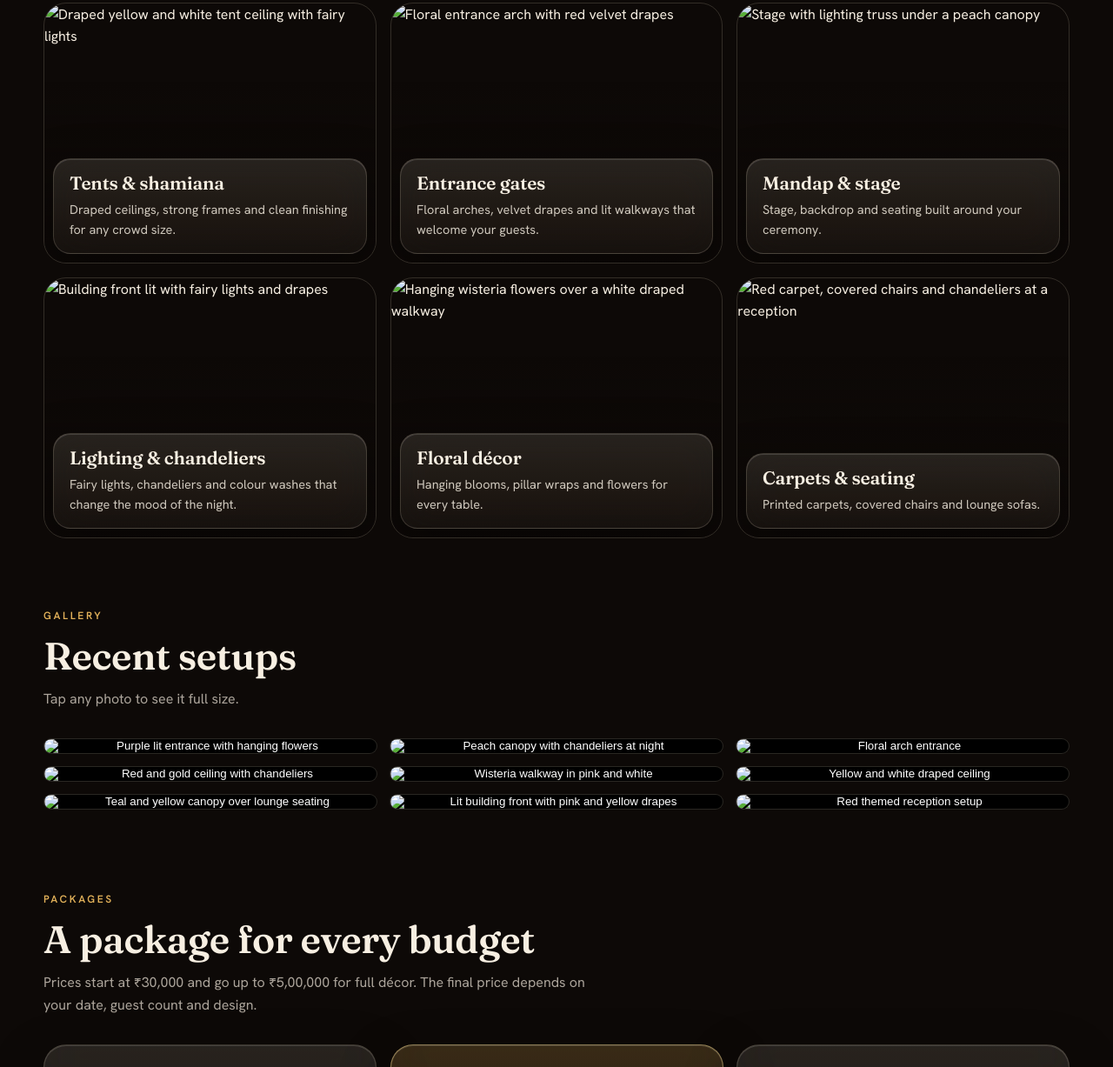
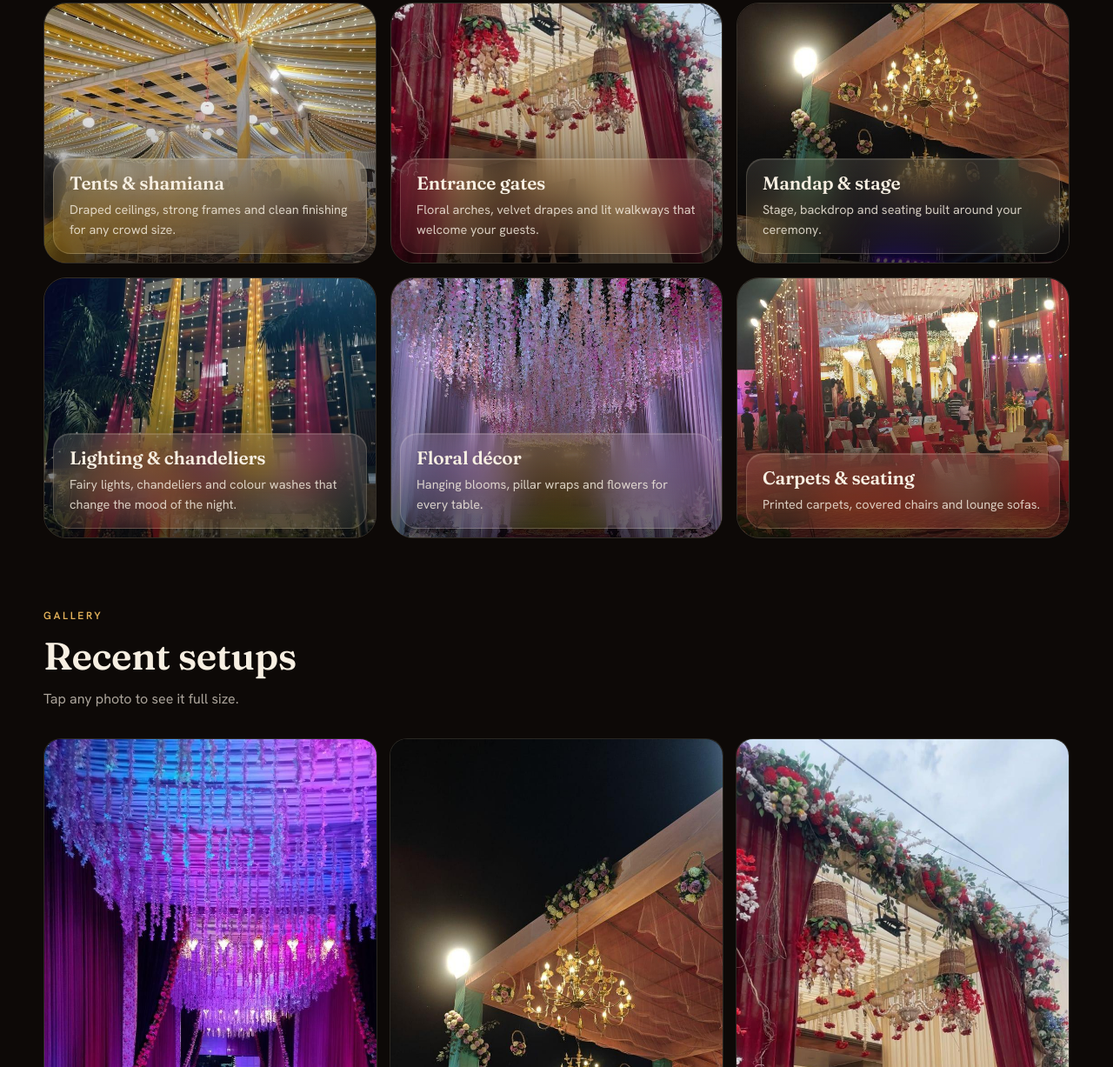
Before and after one commit to samar-debug-ux/Rawat-tent-house, a plain HTML site: page index.html in a window 1280 px wide. Shown: the part 1573-2800 px from the top of the page at 87% size. Drawn offline with Linux system fonts and the light colour scheme.

Commit message:
Add files via upload

```diff
--- a/index.html
+++ b/index.html
@@ -291,15 +291,15 @@ footer .brand b{color:var(--text)}
 <main id="top">
   <div class="hero">
     <div class="reel" id="reel" aria-hidden="true">
-      <img class="on" src="img/p08.jpg" alt="">
-      <img src="img/p05.jpg" alt="" loading="lazy">
-      <img src="img/p00.jpg" alt="" loading="lazy">
-      <img src="img/p01.jpg" alt="" loading="lazy">
-      <img src="img/p07.jpg" alt="" loading="lazy">
-      <img src="img/p04.jpg" alt="" loading="lazy">
-      <img src="img/p06.jpg" alt="" loading="lazy">
-      <img src="img/p03.jpg" alt="" loading="lazy">
-      <img src="img/p02.jpg" alt="" loading="lazy">
+      <img class="on" src="p08.jpg" alt="">
+      <img src="p05.jpg" alt="" loading="lazy">
+      <img src="p00.jpg" alt="" loading="lazy">
+      <img src="p01.jpg" alt="" loading="lazy">
+      <img src="p07.jpg" alt="" loading="lazy">
+      <img src="p04.jpg" alt="" loading="lazy">
+      <img src="p06.jpg" alt="" loading="lazy">
+      <img src="p03.jpg" alt="" loading="lazy">
+      <img src="p02.jpg" alt="" loading="lazy">
     </div>
     <div class="hero-in">
       <div class="hero-copy">
@@ -329,23 +329,23 @@ footer .brand b{color:var(--text)}
       <p data-i="ex_p">Short films made from our own setups. Tap a film to play or pause.</p>
     </div>
     <div class="vids rv" id="vids">
-      <button class="vid" type="button" data-src="videos/showreel.mp4" data-poster="videos/showreel.jpg" aria-label="Play showreel">
-        <img class="poster" src="videos/showreel.jpg" alt="">
+      <button class="vid" type="button" data-src="showreel.mp4" data-poster="showreel.jpg" aria-label="Play showreel">
+        <img class="poster" src="showreel.jpg" alt="">
         <div class="cap"><span class="chip" data-i="v1">Full showreel</span><span class="chip">0:23</span></div>
         <span class="pp"><svg class="i-play" viewBox="0 0 16 16"><path d="M4 2l10 6-10 6z"/></svg><svg class="i-pause" viewBox="0 0 16 16"><path d="M3 2h4v12H3zM9 2h4v12H9z"/></svg></span>
       </button>
-      <button class="vid" type="button" data-src="videos/entrances.mp4" data-poster="videos/entrances.jpg" aria-label="Play entrances film">
-        <img class="poster" src="videos/entrances.jpg" alt="">
+      <button class="vid" type="button" data-src="entrances.mp4" data-poster="entrances.jpg" aria-label="Play entrances film">
+        <img class="poster" src="entrances.jpg" alt="">
         <div class="cap"><span class="chip" data-i="v2">Entrances &amp; gates</span><span class="chip">0:14</span></div>
         <span class="pp"><svg class="i-play" viewBox="0 0 16 16"><path d="M4 2l10 6-10 6z"/></svg><svg class="i-pause" viewBox="0 0 16 16"><path d="M3 2h4v12H3zM9 2h4v12H9z"/></svg></span>
       </button>
-      <button class="vid" type="button" data-src="videos/ceilings.mp4" data-poster="videos/ceilings.jpg" aria-label="Play ceilings film">
-        <img class="poster" src="videos/ceilings.jpg" alt="">
+      <button class="vid" type="button" data-src="ceilings.mp4" data-poster="ceilings.jpg" aria-label="Play ceilings film">
+        <img class="poster" src="ceilings.jpg" alt="">
         <div class="cap"><span class="chip" data-i="v3">Ceilings &amp; canopies</span><span class="chip">0:14</span></div>
         <span class="pp"><svg class="i-play" viewBox="0 0 16 16"><path d="M4 2l10 6-10 6z"/></svg><svg class="i-pause" viewBox="0 0 16 16"><path d="M3 2h4v12H3zM9 2h4v12H9z"/></svg></span>
       </button>
-      <button class="vid" type="button" data-src="videos/nights.mp4" data-poster="videos/nights.jpg" aria-label="Play evenings film">
-        <img class="poster" src="videos/nights.jpg" alt="">
+      <button class="vid" type="button" data-src="nights.mp4" data-poster="nights.jpg" aria-label="Play evenings film">
+        <img class="poster" src="nights.jpg" alt="">
         <div class="cap"><span class="chip" data-i="v4">Lit-up evenings</span><span class="chip">0:14</span></div>
         <span class="pp"><svg class="i-play" viewBox="0 0 16 16"><path d="M4 2l10 6-10 6z"/></svg><svg class="i-pause" viewBox="0 0 16 16"><path d="M3 2h4v12H3zM9 2h4v12H9z"/></svg></span>
       </button>
@@ -359,12 +359,12 @@ footer .brand b{color:var(--text)}
       <p data-i="sv_p">One team for the tent, the stage, the lights and the flowers, so your function comes together in one go.</p>
     </div>
     <div class="svc">
-      <article class="card rv"><img src="img/p05.jpg" alt="Draped yellow and white tent ceiling with fairy lights" loading="lazy"><div class="glass"><h3 data-i="s1">Tents &amp; shamiana</h3><p data-i="s1p">Draped ceilings, strong frames and clean finishing for any crowd size.</p></div></article>
-      <article class="card rv"><img src="img/p00.jpg" alt="Floral entrance arch with red velvet drapes" loading="lazy"><div class="glass"><h3 data-i="s2">Entrance gates</h3><p data-i="s2p">Floral arches, velvet drapes and lit walkways that welcome your guests.</p></div></article>
-      <article class="card rv"><img src="img/p01.jpg" alt="Stage with lighting truss under a peach canopy" loading="lazy"><div class="glass"><h3 data-i="s3">Mandap &amp; stage</h3><p data-i="s3p">Stage, backdrop and seating built around your ceremony.</p></div></article>
-      <article class="card rv"><img src="img/p06.jpg" alt="Building front lit with fairy lights and drapes" loading="lazy"><div class="glass"><h3 data-i="s4">Lighting &amp; chandeliers</h3><p data-i="s4p">Fairy lights, chandeliers and colour washes that change the mood of the night.</p></div></article>
-      <article class="card rv"><img src="img/p07.jpg" alt="Hanging wisteria flowers over a white draped walkway" loading="lazy"><div class="glass"><h3 data-i="s5">Floral décor</h3><p data-i="s5p">Hanging blooms, pillar wraps and flowers for every table.</p></div></article>
-      <article class="card rv"><img src="img/p03.jpg" alt="Red carpet, covered chairs and chandeliers at a reception" loading="lazy"><div class="glass"><h3 data-i="s6">Carpets &amp; seating</h3><p data-i="s6p">Printed carpets, covered chairs and lounge sofas.</p></div></article>
+      <article class="card rv"><img src="p05.jpg" alt="Draped yellow and white tent ceiling with fairy lights" loading="lazy"><div class="glass"><h3 data-i="s1">Tents &amp; shamiana</h3><p data-i="s1p">Draped ceilings, strong frames and clean finishing for any crowd size.</p></div></article>
+      <article class="card rv"><img src="p00.jpg" alt="Floral entrance arch with red velvet drapes" loading="lazy"><div class="glass"><h3 data-i="s2">Entrance gates</h3><p data-i="s2p">Floral arches, velvet drapes and lit walkways that welcome your guests.</p></div></article>
+      <article class="card rv"><img src="p01.jpg" alt="Stage with lighting truss under a peach canopy" loading="lazy"><div class="glass"><h3 data-i="s3">Mandap &amp; stage</h3><p data-i="s3p">Stage, backdrop and seating built around your ceremony.</p></div></article>
+      <article class="card rv"><img src="p06.jpg" alt="Building front lit with fairy lights and drapes" loading="lazy"><div class="glass"><h3 data-i="s4">Lighting &amp; chandeliers</h3><p data-i="s4p">Fairy lights, chandeliers and colour washes that change the mood of the night.</p></div></article>
+      <article class="card rv"><img src="p07.jpg" alt="Hanging wisteria flowers over a white draped walkway" loading="lazy"><div class="glass"><h3 data-i="s5">Floral décor</h3><p data-i="s5p">Hanging blooms, pillar wraps and flowers for every table.</p></div></article>
+      <article class="card rv"><img src="p03.jpg" alt="Red carpet, covered chairs and chandeliers at a reception" loading="lazy"><div class="glass"><h3 data-i="s6">Carpets &amp; seating</h3><p data-i="s6p">Printed carpets, covered chairs and lounge sofas.</p></div></article>
     </div>
   </section>
 
@@ -375,15 +375,15 @@ footer .brand b{color:var(--text)}
       <p data-i="g_p">Tap any photo to see it full size.</p>
     </div>
     <div class="gal rv" id="gal">
-      <button type="button"><img src="img/p08.jpg" alt="Purple lit entrance with hanging flowers" loading="lazy"></button>
-      <button type="button"><img src="img/p02.jpg" alt="Red and gold ceiling with chandeliers" loading="lazy"></button>
-      <button type="button"><img src="img/p04.jpg" alt="Teal and yellow canopy over lounge seating" loading="lazy"></button>
-      <button type="button"><img src="img/p01.jpg" alt="Peach canopy with chandeliers at night" loading="lazy"></button>
-      <button type="button"><img src="img/p07.jpg" alt="Wisteria walkway in pink and white" loading="lazy"></button>
-      <button type="button"><img src="img/p06.jpg" alt="Lit building front with pink and yellow drapes" loading="lazy"></button>
-      <button type="button"><img src="img/p00.jpg" alt="Floral arch entrance" loading="lazy"></button>
-      <button type="button"><img src="img/p05.jpg" alt="Yellow and white draped ceiling" loading="lazy"></button>
-      <button type="button"><img src="img/p03.jpg" alt="Red themed reception setup" loading="lazy"></button>
+      <button type="button"><img src="p08.jpg" alt="Purple lit entrance with hanging flowers" loading="lazy"></button>
+      <button type="button"><img src="p02.jpg" alt="Red and gold ceiling with chandeliers" loading="lazy"></button>
+      <button type="button"><img src="p04.jpg" alt="Teal and yellow canopy over lounge seating" loading="lazy"></button>
+      <button type="button"><img src="p01.jpg" alt="Peach canopy with chandeliers at night" loading="lazy"></button>
+      <button type="button"><img src="p07.jpg" alt="Wisteria walkway in pink and white" loading="lazy"></button>
+      <button type="button"><img src="p06.jpg" alt="Lit building front with pink and yellow drapes" loading="lazy"></button>
+      <button type="button"><img src="p00.jpg" alt="Floral arch entrance" loading="lazy"></button>
+      <button type="button"><img src="p05.jpg" alt="Yellow and white draped ceiling" loading="lazy"></button>
+      <button type="button"><img src="p03.jpg" alt="Red themed reception setup" loading="lazy"></button>
     </div>
   </section>
 
```
